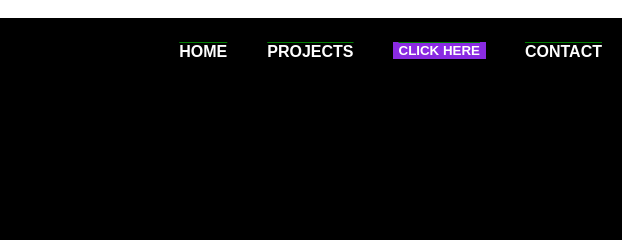
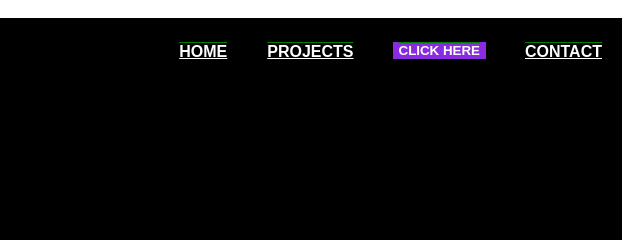
Before and after one commit to adocodes/landingpage, a plain HTML site: page index.html in a window 1280 px wide. Shown: the top 240 px of the page, 640-1280 px from the left. Drawn offline with Linux system fonts and the light colour scheme.

Commit message:
first commit

```diff
--- a/index.html
+++ b/index.html
@@ -12,12 +12,12 @@
     <main>
         <ul>
             <ul>
-                <li><a style="color:white; href="#">CONTACT</a></li>
+                <li><a href="#" style="color:white;">CONTACT</a></li>
                 <li><input type=button onClick="parent.open('https://www.zenprogrammer.org/en/10-rules-of-a-zen-programmer.html')"
                     value='CLICK HERE' class="button" >
 
-                <li><a style="color:white;  href="#">PROJECTS</a></li>
-                <li><a style="color:white;  href="#">HOME</a></li>
+                <li><a href="#" style="color:white;">PROJECTS</a></li>
+                <li><a  href="#" style="color:white;">HOME</a></li>
               </ul>
         </ul>
     </main>
```
Also changed, not shown: zen.PNG (deleted).
